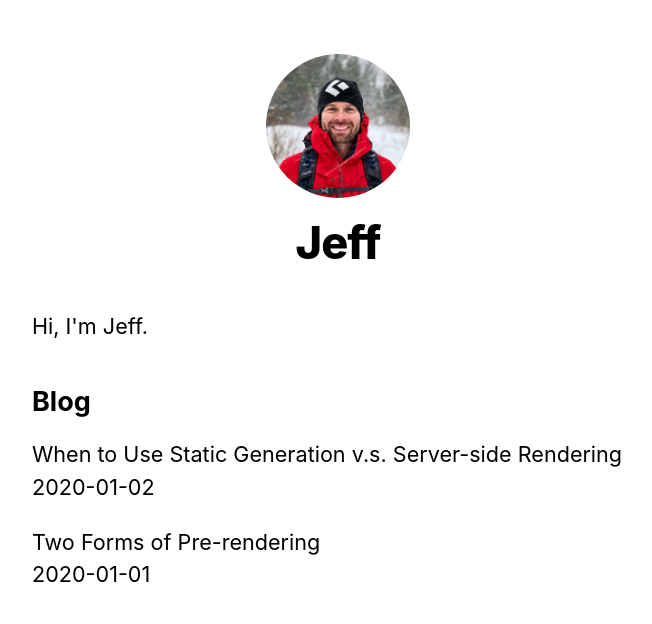
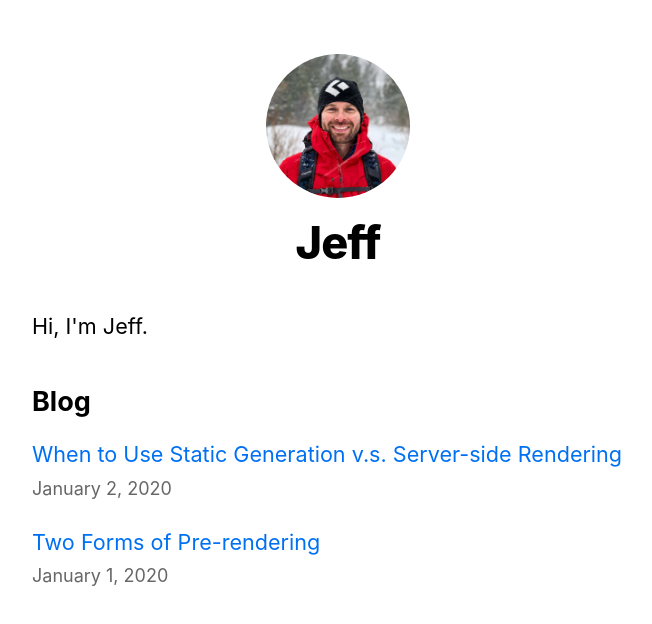
Before and after one commit to gjeffgolden/nextjs-tutorial, a Next.js app: page / in a window 1280 px wide. Shown: the top 624 px of the page, without its empty margins (302-954 px from the left). Built offline with nearby package versions, Linux system fonts and the light colour scheme.

Commit message:
Link styling.

```diff
--- /dev/null
+++ b/components/date.js
@@ -0,0 +1,6 @@
+import { parseISO, format } from 'date-fns'
+
+export default function Date({ dateString }) {
+    const date = parseISO(dateString)
+    return <time dateTime={dateString}>{format(date, 'LLLL d, yyyy')}</time>
+}
--- a/lib/posts.js
+++ b/lib/posts.js
@@ -64,16 +64,23 @@ export function getAllPostIds() {
     })
 }
 
-export function getPostData(id) {
+export async function getPostData(id) {
     const fullPath = path.join(postsDirectory, `${id}.md`)
     const fileContents = fs.readFileSync(fullPath, 'utf8')
 
     // Use gray-matter to parse the post metadata section
     const matterResult = matter(fileContents)
 
-    // Combine the data with the id
+     // Use remark to convert markdown into HTML string
+    const processedContent = await remark()
+    .use(html)
+    .process(matterResult.content)
+    const contentHtml = processedContent.toString()
+
+    // Combine the data with the id and contentHtml
     return {
         id,
+        contentHtml,
         ...matterResult.data
     }
 }
--- a/package.json
+++ b/package.json
@@ -8,6 +8,7 @@
     "start": "next start"
   },
   "dependencies": {
+    "date-fns": "^2.21.3",
     "gray-matter": "^4.0.3",
     "next": "^10.0.0",
     "react": "17.0.1",
--- a/pages/index.js
+++ b/pages/index.js
@@ -2,6 +2,8 @@ import Head from 'next/head'
 import Layout, { siteTitle } from '../components/layout'
 import utilStyles from '../styles/utils.module.css'
 import { getSortedPostsData } from '../lib/posts'
+import Link from 'next/link'
+import Date from '../components/date'
 
 export async function getStaticProps() {
   const allPostsData = getSortedPostsData()
@@ -35,11 +37,14 @@ export default function Home({ allPostsData }) {
         <ul className={utilStyles.list}>
           {allPostsData.map(({ id, date, title }) => (
             <li className={utilStyles.listItem} key={id}>
-              {title}
-              <br />
-              {date}
-              <br />
-            </li>
+            <Link href={`/posts/${id}`}>
+              <a>{title}</a>
+            </Link>
+            <br />
+            <small className={utilStyles.lightText}>
+              <Date dateString={date} />
+            </small>
+          </li>
           ))}
         </ul>
       </section>
```
Also changed, not shown: pages/posts/[id].js (+14 -6 lines), 1 other file (tests, documents, lock files or other folders).
